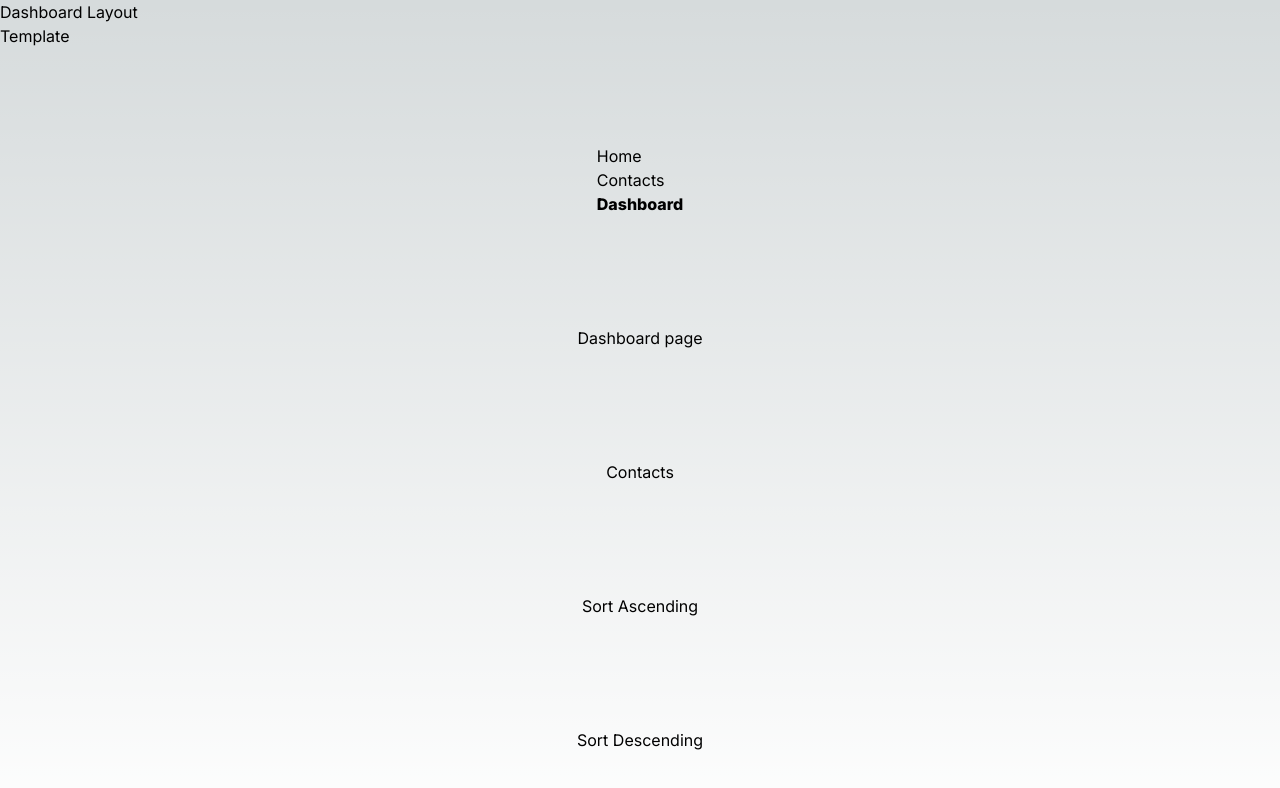
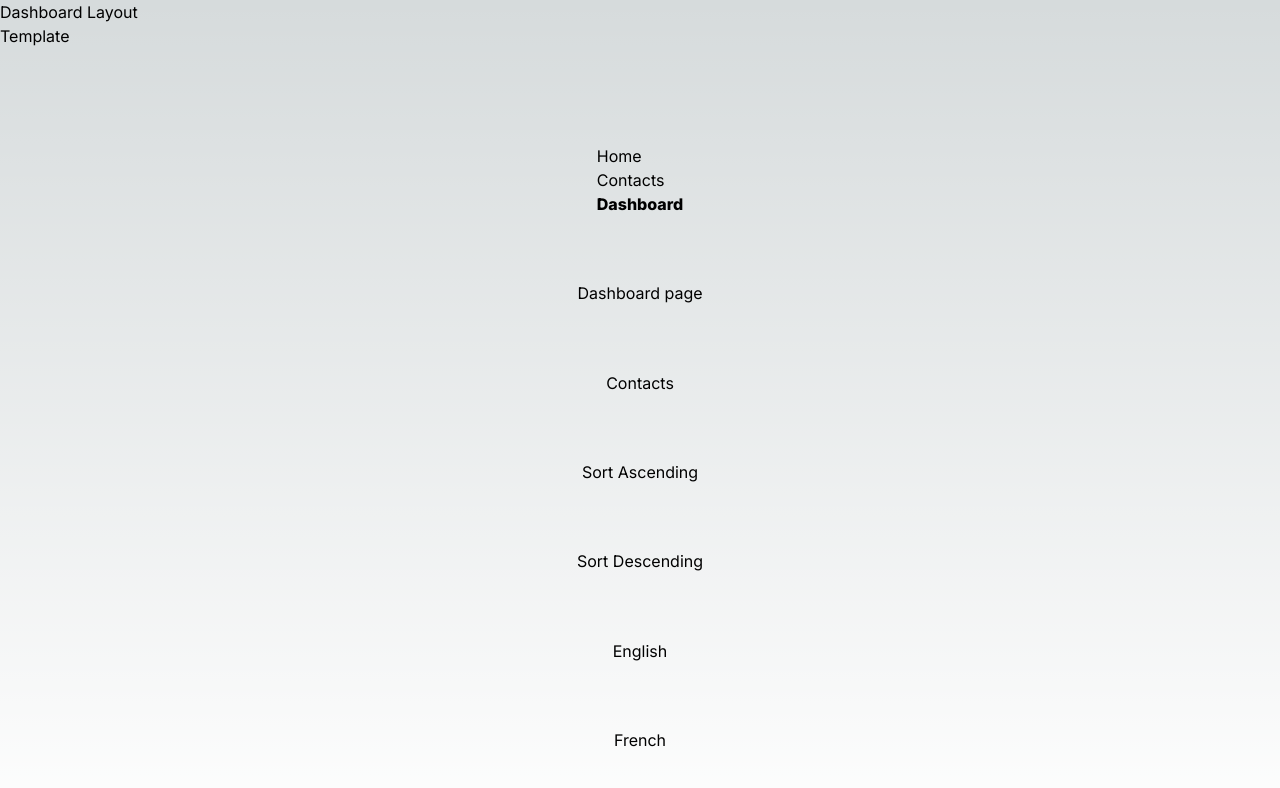
Before and after one commit to valentin-aleksandrov/my-first-next-js-app, a Next.js app: page /dashboard in a window 1280 px wide. Shown: the top 788 px of the page. Built offline with nearby package versions, Linux system fonts and the light colour scheme.

Commit message:
Add an example that replacing the current entry on the browser's history stack.
- The user is not able to navigate back to the previous state.
- For example, to switch the application's locale:

```diff
--- a/app/dashboard/page.tsx
+++ b/app/dashboard/page.tsx
@@ -1,7 +1,24 @@
 "use client";
 import Link from "next/link";
 import { Links } from "../components/links";
-import { useSearchParams } from "next/navigation";
+import { useSearchParams, usePathname } from "next/navigation";
+
+export function LocaleSwitcher() {
+  const pathname = usePathname();
+
+  function switchLocale(locale: string) {
+    // e.g. '/en/about' or '/fr/contact'
+    const newPath = `/${locale}${pathname}`;
+    window.history.replaceState(null, "", newPath);
+  }
+
+  return (
+    <>
+      <button onClick={() => switchLocale("en")}>English</button>
+      <button onClick={() => switchLocale("fr")}>French</button>
+    </>
+  );
+}
 
 function SortProducts() {
   const searchParams = useSearchParams();
@@ -27,6 +44,7 @@ export default function Page() {
       Dashboard page
       <Link href="/contacts">Contacts</Link>
       <SortProducts />
+      <LocaleSwitcher />
     </main>
   );
 }
```
